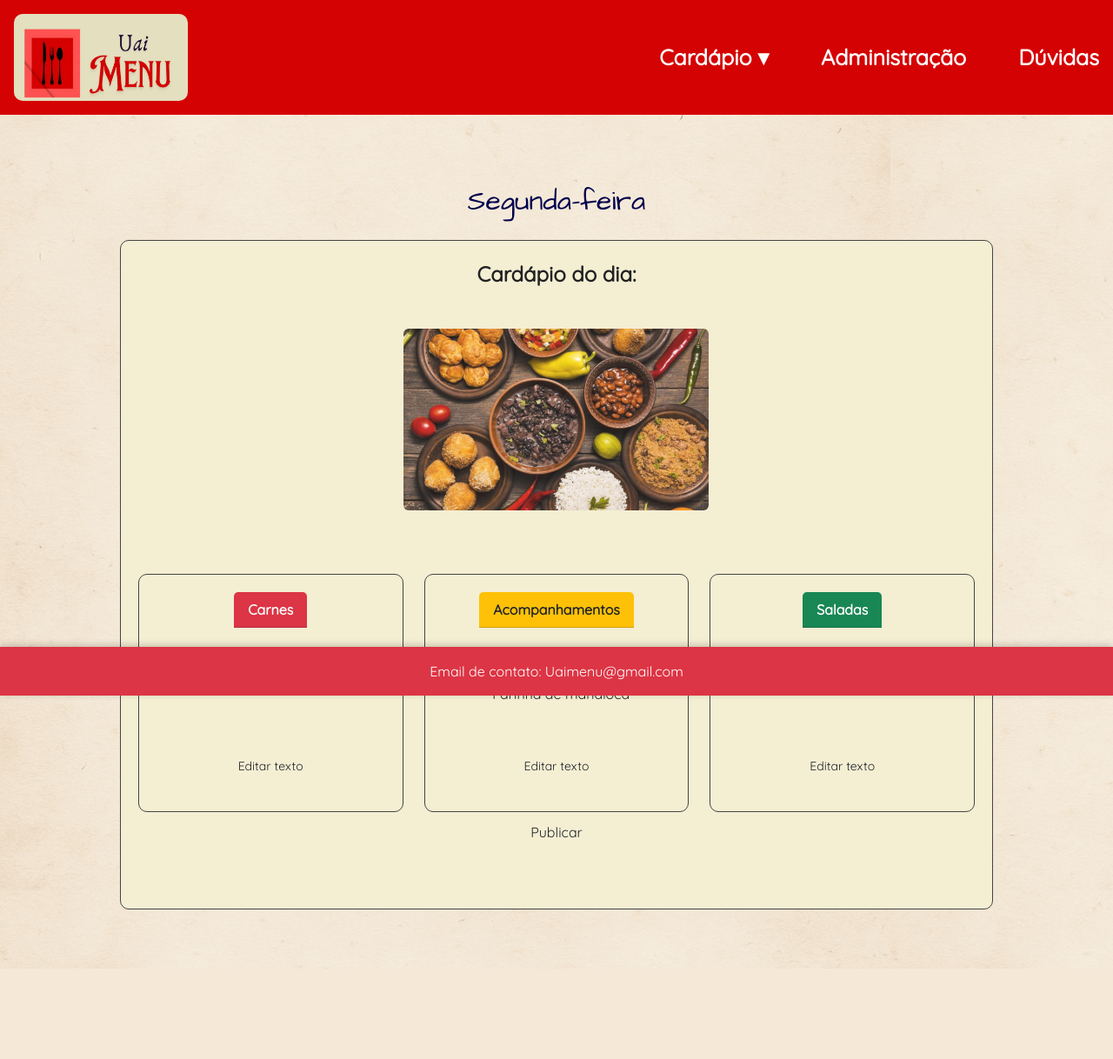
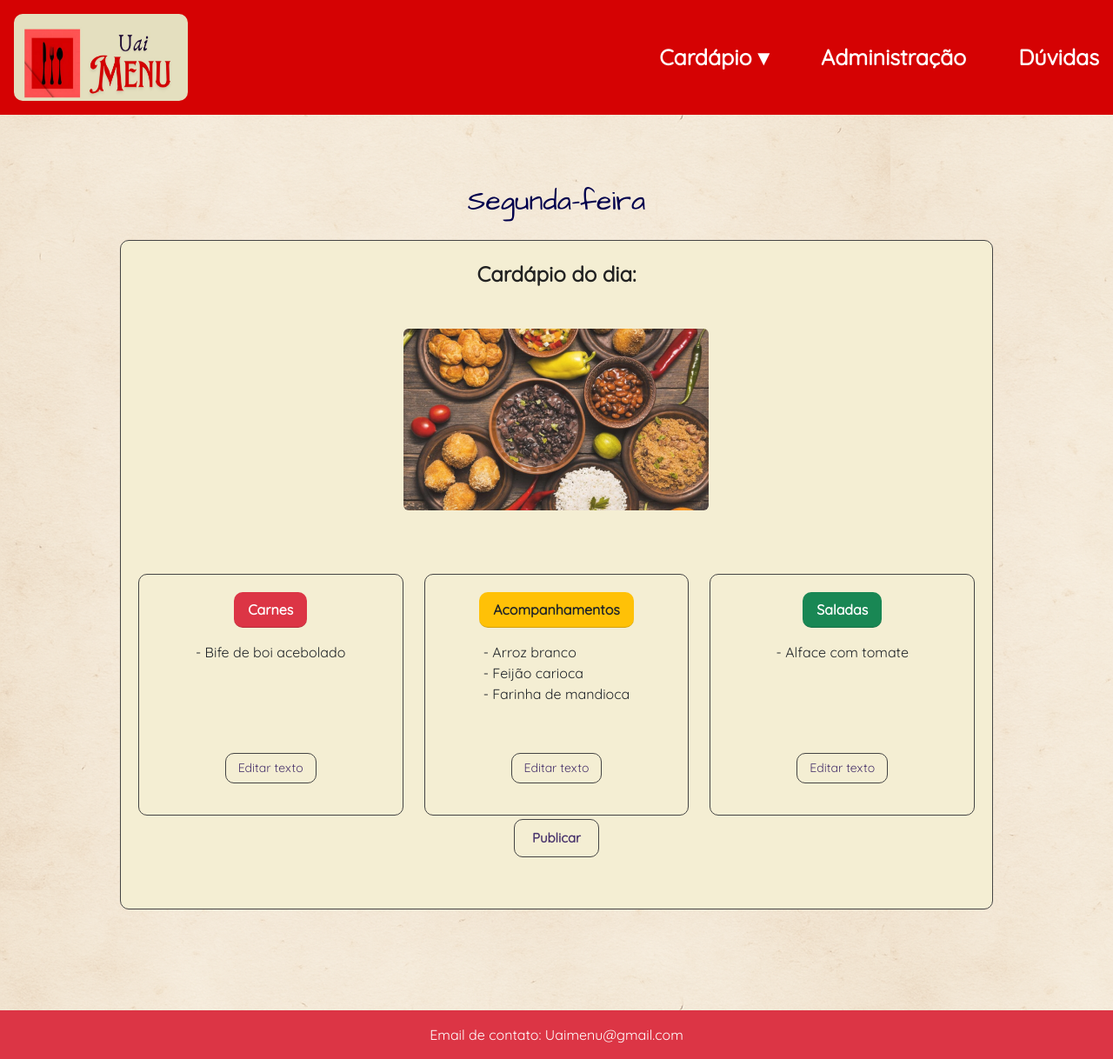
Before and after one commit to dudabas/projetec, a PHP site: page /cardapiododiaadm.html in a window 1280 px wide. Shown: the whole page at 87% size. Before the commit the page ends 1114 px from the top, so only its background shows below. Run offline with PHP 8.4, Linux system fonts and the light colour scheme.

Commit message:
Update styles.css

```diff
--- a/styles.css
+++ b/styles.css
@@ -1,4 +1,18 @@
 /*base*/
+html, body {
+  height: 100%;
+  margin: 0;
+  padding: 0;
+}
+
+body {
+  display: flex;
+  flex-direction: column;
+}
+
+main {
+  flex: 1;
+}
 body {
     margin: 0;
     font-family: 'Quicksand', sans-serif;
@@ -55,17 +69,22 @@
   align-items: center;
 }
 footer {
-  position: fixed;
-  bottom: 0;
-  left: 0;
-  width: 100%;
   background-color: #d50203;
   color: white;
-  text-align: left;
-  padding: 20px 30px;
-  font-weight: 500;
-  font-size: 16px;
-  box-shadow: 0 -2px 8px rgba(0, 0, 0, 0.2);
+  padding: 1rem;
+  text-align: center;
+  font-family: 'Quicksand', sans-serif;
+}
+/*animaçao do rodapé*/
+@keyframes floatIn {
+  0% {
+    opacity: 0;
+    transform: translateY(50px);
+  }
+  100% {
+    opacity: 1;
+    transform: translateY(0);
+  }
 }
 /*base*/
 /*index*/
@@ -179,7 +198,6 @@
 
 }
 
-
 /*duvidas*/
 .duvidas-h1{
   margin-top: 100px;
@@ -231,6 +249,12 @@
   }
 
 /*Cardapio do dia*/
+.card-header:first-child  {
+  border-top-left-radius: 10px;
+  border-top-right-radius: 10px;
+  border-bottom-right-radius: 10px;
+  border-bottom-left-radius: 10px;
+}
 .cardapiodia-page-title {
   font-family: 'Architects Daughter', cursive;
   font-size: 32px;
@@ -260,3 +284,34 @@
   margin: 3%;
   border-radius: 10px;
 }
+/*Cardapio do dia adm*/
+.btn-uai {
+  background-color: #f4eed3;
+  color: #4a356d;
+  border: 1px solid #444;
+  border-radius: 10px;
+  font-size: 14px;
+  padding: 6px 14px;
+  transition: background-color 0.3s ease;
+}
+
+.btn-uai:hover {
+  background-color: #e7dfc4;
+  border: 1px solid #444;
+}
+
+.btn-publicar {
+  background-color: #f4eed3;
+  color: #4a356d;
+  border: 1px solid #444;
+  border-radius: 10px;
+  padding: 10px 20px;
+  font-size: 15px;
+  font-weight: 600;
+  transition: background-color 0.3s ease;
+}
+
+.btn-publicar:hover {
+  background-color: #e2d9bb;
+  border: 1px solid #444;
+}
```
